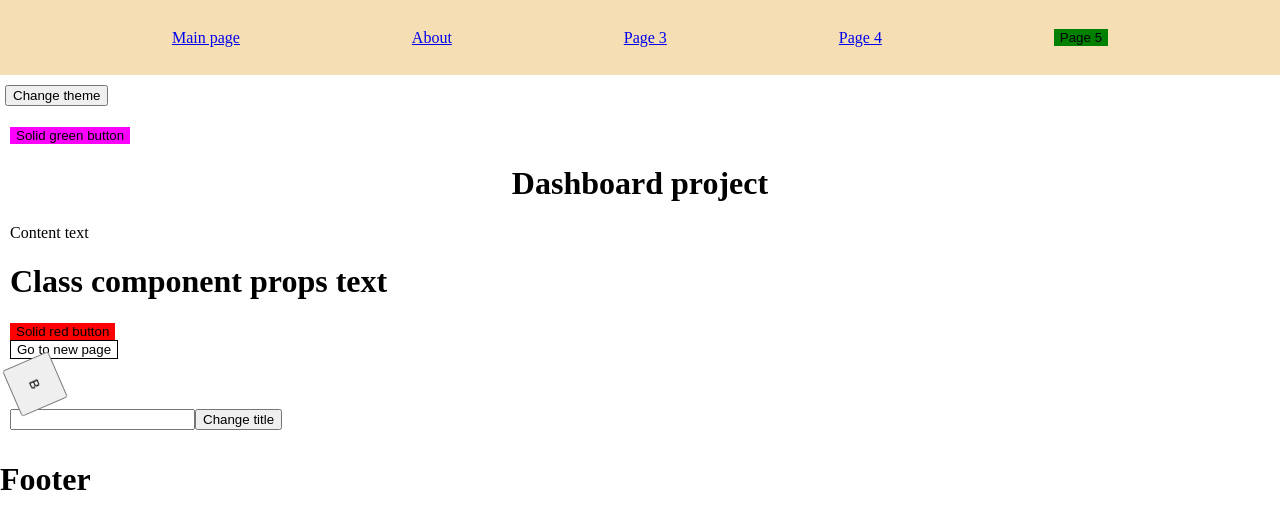
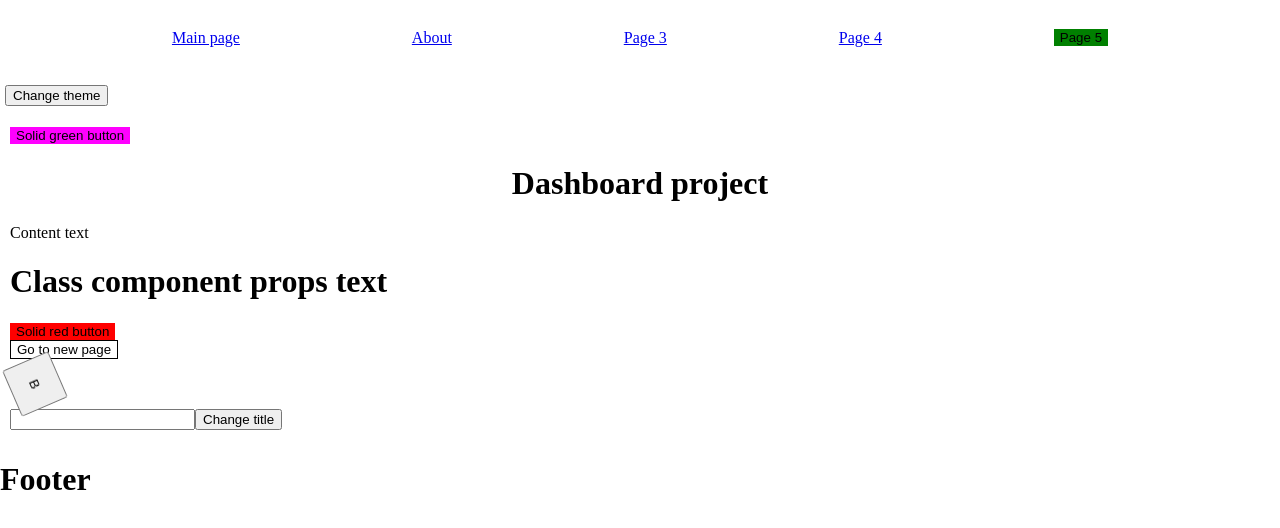
Before and after one commit to hirushi-hewga/dashboard, a React (Create React App) app in the folder dashboard/: page / in a window 1280 px wide. Shown: the top 528 px of the page. Built offline with nearby package versions, Linux system fonts and the light colour scheme.

Commit message:
Update style.css

```diff
--- a/dashboard/src/components/navbar/style.css
+++ b/dashboard/src/components/navbar/style.css
@@ -2,6 +2,9 @@
     display: flex;
     justify-content: space-evenly;
     align-items: center;
-    background-color: wheat;
     height: 75px;
 }
+
+.navLink {
+    text-decoration: none;
+}
```
